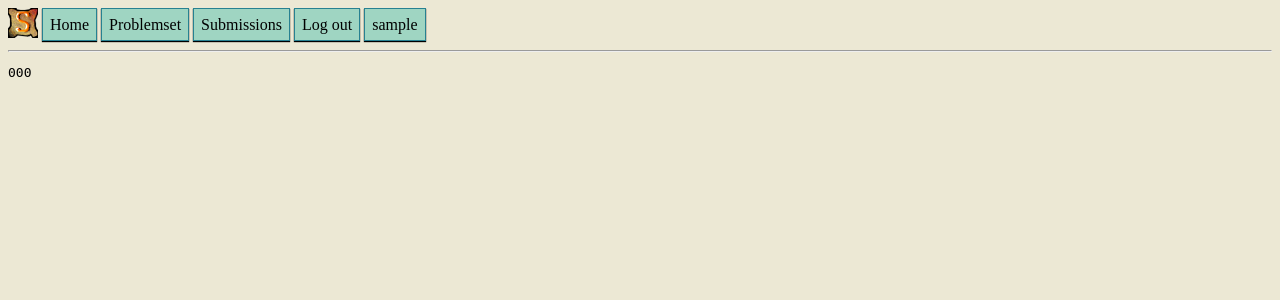
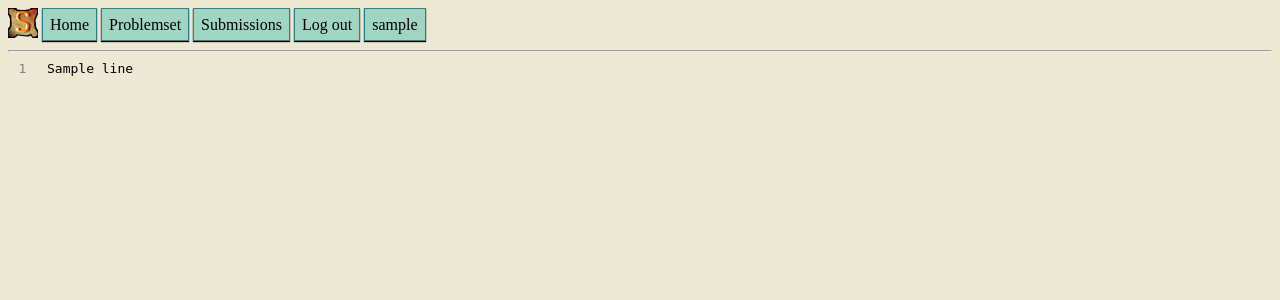
Before and after one commit to m20-sch57/strategy-trial, a Flask app: template app/templates/source.html.j2 in a window 1280 px wide. Shown: the top 300 px of the page. Run offline with Flask 2, Linux system fonts and the light colour scheme; the template is opened without the code that fills it: most values are stand-ins (such as "Sample title", 1, 10 or a date in 2020).

Commit message:
Add numbers to code page

```diff
--- a/app/routes/all.py
+++ b/app/routes/all.py
@@ -59,7 +59,8 @@ def showSource(subId):
     Info = info()
     title = "Code #" + subId
     if (Info['logged_in'] == 1 and Info['id'] == submission.userId):
-        return render_template('source.html.j2', id = subId, code = useCasesAPI.getSubmissionCode(subId), info = info())
+        code = useCasesAPI.getSubmissionCode(subId).split('\n')
+        return render_template('source.html.j2', id = subId, code = code, info = info(), title = title)
     return render_template('message.html.j2', text = "You can't see this source :)", info = info())
 
 @app.route("/download")
--- a/app/static/styles/trash.css
+++ b/app/static/styles/trash.css
@@ -1,17 +1,27 @@
-table
+.green_table
 {
     font-family: "Trebuchet MS", Arial, Helvetica, sans-serif;
     border-collapse: collapse;
     width: 80%;
 }
-th, tr
+
+.green_table th, tr
 {
     padding: 15px;
     text-align: left;
 }
-tr:nth-child(even) {background-color: #f2f2f2;}
-tr:hover {background-color: #ffdddd;}
-th
+
+.green_table tr:nth-child(even)
+{
+    background-color: #f2f2f2;
+}
+
+.green_table tr:hover
+{
+    background-color: #ffdddd;
+}
+
+.green_table th
 {
     background-color: #4CAF50;
     color: white;
@@ -74,3 +84,30 @@ a.button27:hover {
     color: white;
     box-shadow: 0 0 0 1px black inset, 0 1px 1px black;
 }
+
+.number_table
+{
+    border-collapse: collapse;
+    counter-reset: number;
+}
+
+.number_table tr
+{
+    counter-increment: number;
+}
+
+.number_table td,
+.number_table tr:before
+{
+    padding: .1em .8em;
+    border: 1px;
+}
+
+.number_table tr:before
+{
+    content: counter(number);
+    display: table-cell;
+    color: #828282;
+    text-align: right;
+    font-family: monospace;
+}
--- a/app/templates/problem.html.j2
+++ b/app/templates/problem.html.j2
@@ -6,7 +6,7 @@
 <hr>
     <div class="headblue"> Files to download:</div>
     <p></p>
-    <table border="1">
+    <table class="green_table" border="1">
         {% for path in paths %}
             <th></th>
             <tr>
@@ -20,7 +20,7 @@
     {% if info.logged_in == 1 %}
         <br><div class="headblue"> Your submissions:</div><br>
 
-        <table border="1">
+        <table class="green_table" border="1">
             <tr><th>Id</th><th>ProbName</th><th>Type</th><th>Source</th></tr>
 
             {% for submission in subList %}
@@ -54,7 +54,7 @@
     <h2><a href=/{{ "problemset" + "/" + problem.id|string + "/run" }}>Test strategies</a></h2>
 <hr>
     <div class="headblue"> Tournaments</div><br>
-    <table border="1">
+    <table class="green_table" border="1">
         <tr><th>Id</th><th>Time</th><th>Link</th><th>Problem revision</th></tr>
         {% for tour in tourList %}
             <tr>
--- a/app/templates/problemset.html.j2
+++ b/app/templates/problemset.html.j2
@@ -3,7 +3,7 @@
 
 {% block content %}
 
-    <table border="1">
+    <table class="green_table" border="1">
 
         <tr><th>Id</th><th>Name</th><th>Enter</th></tr>
 
--- a/app/templates/runPage.html.j2
+++ b/app/templates/runPage.html.j2
@@ -2,7 +2,7 @@
 
 {% block content %}
     <form action="" method="post">
-        <table border="1">
+        <table class="green_table" border="1">
             <tr><th>Id</th><th>Username</th><th>ProbName</th><th>Type</th><th>First</th><th>Second</th></tr>
 
             {% for submission in subList %}
--- a/app/templates/source.html.j2
+++ b/app/templates/source.html.j2
@@ -2,6 +2,14 @@
 
 {% block content %}
     <body>
-        <code><pre>{{ code }}</pre></code>
+    <code>
+        <table class="number_table">
+            {% for line in code %}
+            <tr>
+                <td><pre>{{ line }}</pre></td>
+            </tr>
+            {% endfor %}
+        </table>
+     </code>
     </body>
 {% endblock %}
--- a/app/templates/standings.html.j2
+++ b/app/templates/standings.html.j2
@@ -6,7 +6,7 @@
     {% if oldRev is defined %}
         <p class="login">This tournament was created for problem revision {{ oldRev }}</p>
     {% endif %}
-    <table style="width:100%" border="1">
+    <table class="green_table" border="1">
         <tr>
             <th>Place</th>
             <th>Score</th>
--- a/app/templates/submissions.html.j2
+++ b/app/templates/submissions.html.j2
@@ -2,7 +2,7 @@
 
 {% block content %}
 
-    <table border="1">
+    <table class="green_table" border="1">
         <tr><th>Id</th><th>ProbName</th><th>Type</th><th>Source</th></tr>
 
         {% for submission in subList %}
--- a/app/templates/temp.html.j2
+++ b/app/templates/temp.html.j2
@@ -2,7 +2,7 @@
 
 {% block content %}
 <div>
-    <table style="width:100%" border="1">
+    <table class="green_table" border="1">
         <tr>
             <th>Place</th>
             <th>Score</th>
--- a/app/templates/users_list.html.j2
+++ b/app/templates/users_list.html.j2
@@ -2,7 +2,7 @@
 
 {% block content %}
 
-	<table border="1">
+	<table class="green_table" border="1">
 
 	<tr><th>Username</th><th>Type</th><th>Name</th><th>Second Name</th><th>Change Password</th></tr>
 
```
